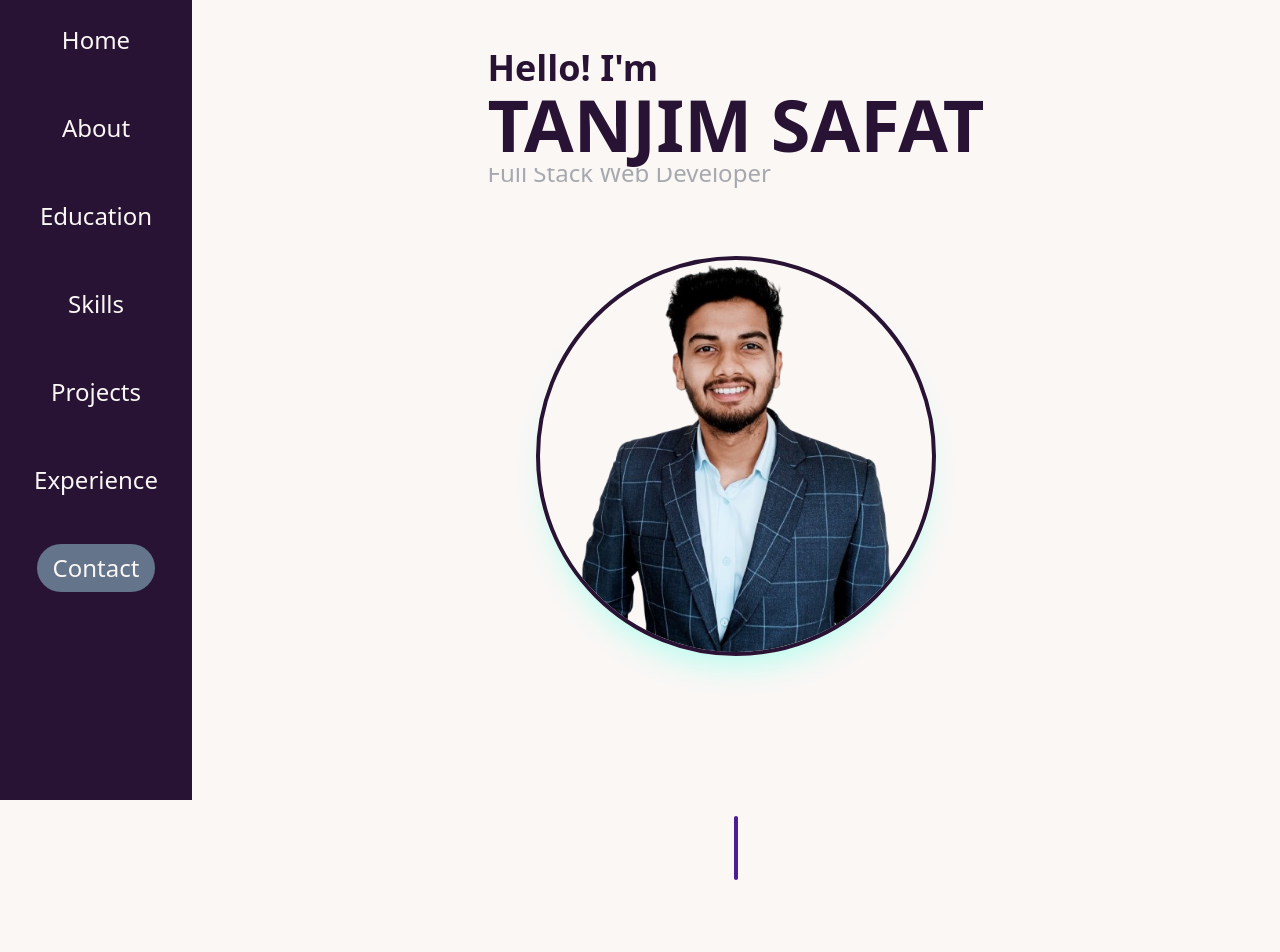
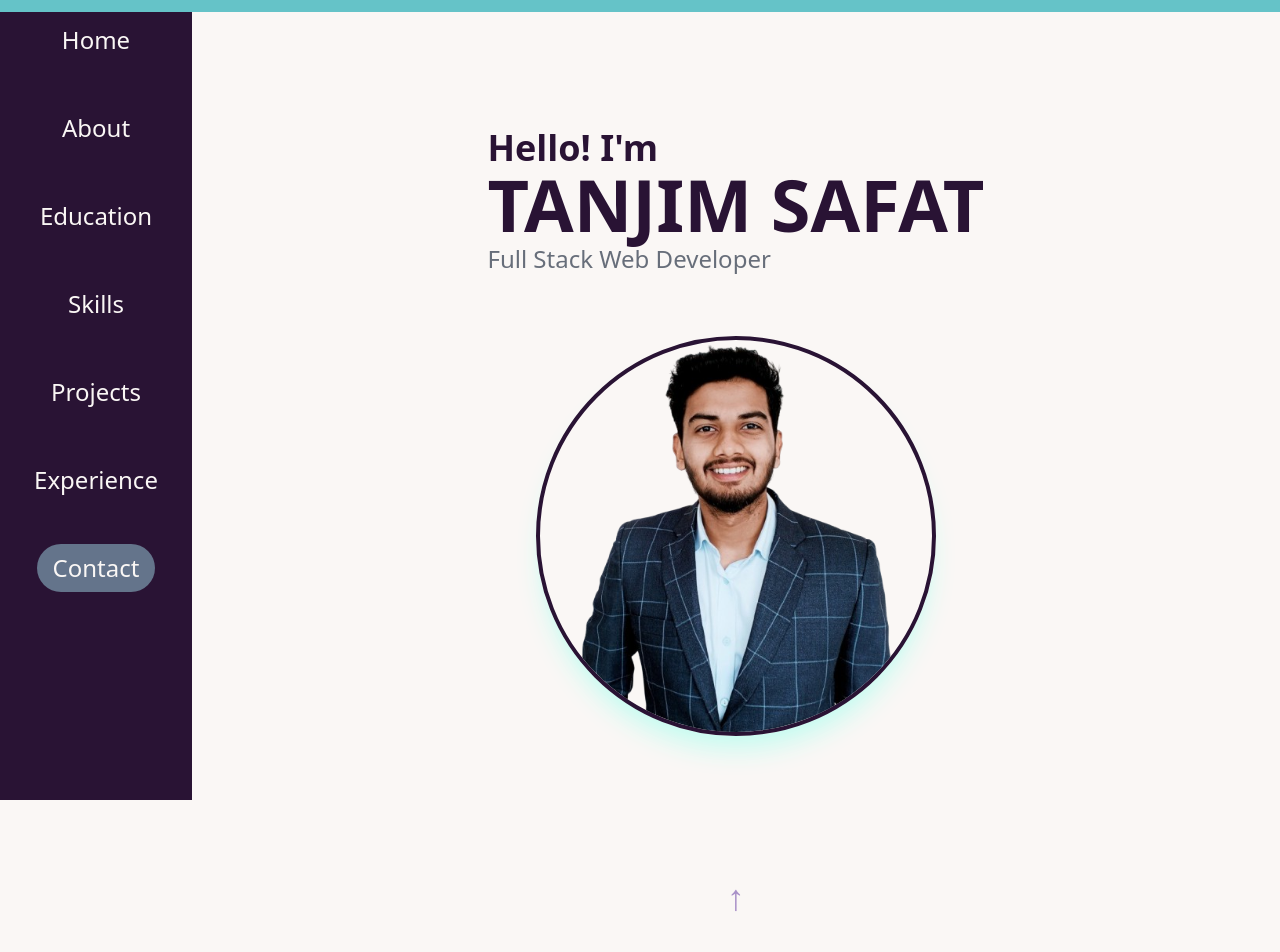
Before and after one commit to safatgeek/my_portfolio_website, a Next.js app: page / in a window 1280 px wide. Shown: the top 952 px of the page. Built offline with nearby package versions, Linux system fonts and the light colour scheme.

Commit message:
ScrollScaler, divider component done

```diff
--- a/src/app/components/About.tsx
+++ b/src/app/components/About.tsx
@@ -11,7 +11,7 @@ const About = () => {
         <motion.div
             id="about"
             ref={ref}
-            className="flex flex-col md:flex-row items-center justify-between gap-12 mt-12 px-6 md:px-16 min-h-[500px]"
+            className="flex flex-col md:flex-row items-center justify-between gap-12 mt-12 px-6 md:px-16 py-8 min-h-[500px]"
             initial={{ opacity: 0 }}
             whileInView={{ opacity: 1 }}
             viewport={{ once: false, margin: "-50px" }}
--- a/src/app/components/Contact.tsx
+++ b/src/app/components/Contact.tsx
@@ -18,7 +18,7 @@ const Contact = () => {
     <div
       id="contact"
       ref={ref}
-      className="flex flex-col w-full items-center gap-8 mt-8 px-6 md:px-12"
+      className="flex flex-col w-full items-center gap-8 mt-8 px-6 md:px-12 py-8"
     >
       <motion.h2 className="text-2xl md:text-3xl font-bold text-primary">
         Contact
--- a/src/app/components/Divider.tsx
+++ b/src/app/components/Divider.tsx
@@ -1,8 +1,28 @@
-"use client"
+"use client";
 
 import { motion } from "framer-motion";
+import { useState, useEffect } from "react";
 
 const Divider = () => {
+    const [scrollDirection, setScrollDirection] = useState<"up" | "down">("down");
+
+    useEffect(() => {
+        let lastScrollY = window.scrollY;
+
+        const handleScroll = () => {
+            const currentScrollY = window.scrollY;
+            if (currentScrollY > lastScrollY) {
+                setScrollDirection("down"); // Scrolling down
+            } else if (currentScrollY < lastScrollY) {
+                setScrollDirection("up"); // Scrolling up
+            }
+            lastScrollY = currentScrollY;
+        };
+
+        window.addEventListener("scroll", handleScroll);
+        return () => window.removeEventListener("scroll", handleScroll);
+    }, []);
+
     return (
         <>
             {/* Horizontal Divider for Small Screens */}
@@ -14,14 +34,24 @@ const Divider = () => {
             />
 
             {/* Vertical Divider for Large Screens */}
-            <motion.div
-                className='bg-violet-900 my-12 h-16 w-1 rounded-full hidden md:block'
+            <div className="relative flex flex-col items-center">
 
-                initial={{ opacity: 0, y: 100 }}
-                animate={{ opacity: 1, y: 0 }}
-                transition={{ delay: 0.125 }}>
 
-            </motion.div>
+                {/* Dynamic Arrow based on Scroll Direction */}
+                <motion.span
+                    className="hidden md:block text-violet-900 text-4xl"
+                    key={scrollDirection} // Re-render when direction changes
+                    initial={{ opacity: 0, y: -10 }}
+                    animate={{ opacity: 1, y: 5 }}
+                    transition={{
+                        duration: 0.5,
+                        repeat: Infinity,
+                        repeatType: "reverse",
+                    }}
+                >
+                    {scrollDirection === "down" ? "↓" : "↑"}
+                </motion.span>
+            </div>
         </>
     );
 };
--- a/src/app/components/Education.tsx
+++ b/src/app/components/Education.tsx
@@ -10,6 +10,7 @@ const Education = () => {
   return (
     <div
       id="education"
+      className=" py-8"
       ref={ref}>
       <motion.div
         className="hidden lg:flex flex-col items-center justify-between gap-8 mt-8 px-6 md:px-12"
--- a/src/app/components/Experience.tsx
+++ b/src/app/components/Experience.tsx
@@ -25,7 +25,7 @@ const Experience = () => {
     <motion.div
       id="experience"
       ref={ref}
-      className="flex flex-col w-full items-center justify-between gap-8 mt-8 px-6 md:px-12"
+      className="flex flex-col w-full py-8 items-center justify-between gap-8 mt-8 px-6 md:px-12"
     >
       <motion.h2
         className=' text-2xl md:text-3xl font-bold text-primary'
--- a/src/app/components/Home.tsx
+++ b/src/app/components/Home.tsx
@@ -19,11 +19,12 @@ const Home = () => {
 
     return (
         <motion.div
+            id='home'
             initial={{ opacity: 0 }}
             animate={{ opacity: 1 }}
             transition={{ duration: 1 }}
             ref={ref}
-            className="mt-8 px-6 md:px-12 flex flex-col items-center gap-12"
+            className="mt-8 px-6 md:px-12 py-8 flex flex-col items-center gap-12"
         >
             {/* Text Section */}
             <motion.div
--- a/src/app/components/Projects.tsx
+++ b/src/app/components/Projects.tsx
@@ -71,7 +71,7 @@ const Projects = () => {
       transition={{
         duration: 0.3
       }}
-      className="flex flex-col items-center gap-8 mt-8 px-6 md:px-12"
+      className="flex flex-col items-center gap-8 mt-8 px-6 md:px-12 py-8"
     >
       <motion.h2 className="text-2xl md:text-3xl font-bold text-primary">
         Projects
--- /dev/null
+++ b/src/app/components/ScroolScaler.tsx
@@ -0,0 +1,19 @@
+"use client"
+
+import { motion, useScroll } from "framer-motion"
+
+const ScroolScaler = () => {
+
+    const { scrollYProgress } = useScroll()
+  return (
+    <motion.div className=" bg-primary w-full h-3 fixed md:top-0 left-0 origin-left z-50"
+    style={{
+        scaleX: scrollYProgress
+    }}
+    >
+
+    </motion.div>
+  )
+}
+
+export default ScroolScaler
--- a/src/app/components/Sidebar.tsx
+++ b/src/app/components/Sidebar.tsx
@@ -40,7 +40,7 @@ const Sidebar = () => {
       </div>
 
       {/* Mobile Navbar */}
-      <div className="navbar md:hidden bg-base-content text-base-100">
+      <div className="navbar md:hidden fixed z-50 bg-base-content text-base-100">
         <div className="navbar-start">
           <div className="dropdown">
             <div tabIndex={0} role="button" className="btn btn-ghost btn-circle">
--- a/src/app/components/Skills.tsx
+++ b/src/app/components/Skills.tsx
@@ -17,7 +17,7 @@ const Skills = () => {
     <motion.div
       id="skills"
       ref={ref}
-      className="flex flex-col gap-8 mt-8 px-6 items-center justify-between"
+      className="flex flex-col gap-8 mt-8 px-6 py-8 items-center justify-between"
     >
       <motion.h2 className="text-2xl md:text-3xl font-bold text-primary">
         Skills
--- a/src/app/page.tsx
+++ b/src/app/page.tsx
@@ -5,11 +5,14 @@ import Education from "./components/Education";
 import Experience from "./components/Experience";
 import Home from "./components/Home";
 import Projects from "./components/Projects";
+import ScroolScaler from "./components/ScroolScaler";
 import Skills from "./components/Skills";
 
 const HomePage = () => {
   return (
-    <div className="flex flex-col items-center gap-20 md:gap-28 w-full md:pl-48 lg:pl-52 p-4">
+    <div className="flex flex-col overflow-x-hidden pt-16 items-center gap-20 md:gap-28 w-full md:pl-48 lg:pl-52 p-4">
+      <ScroolScaler />
+
       <Home />
 
       <Divider />
```
